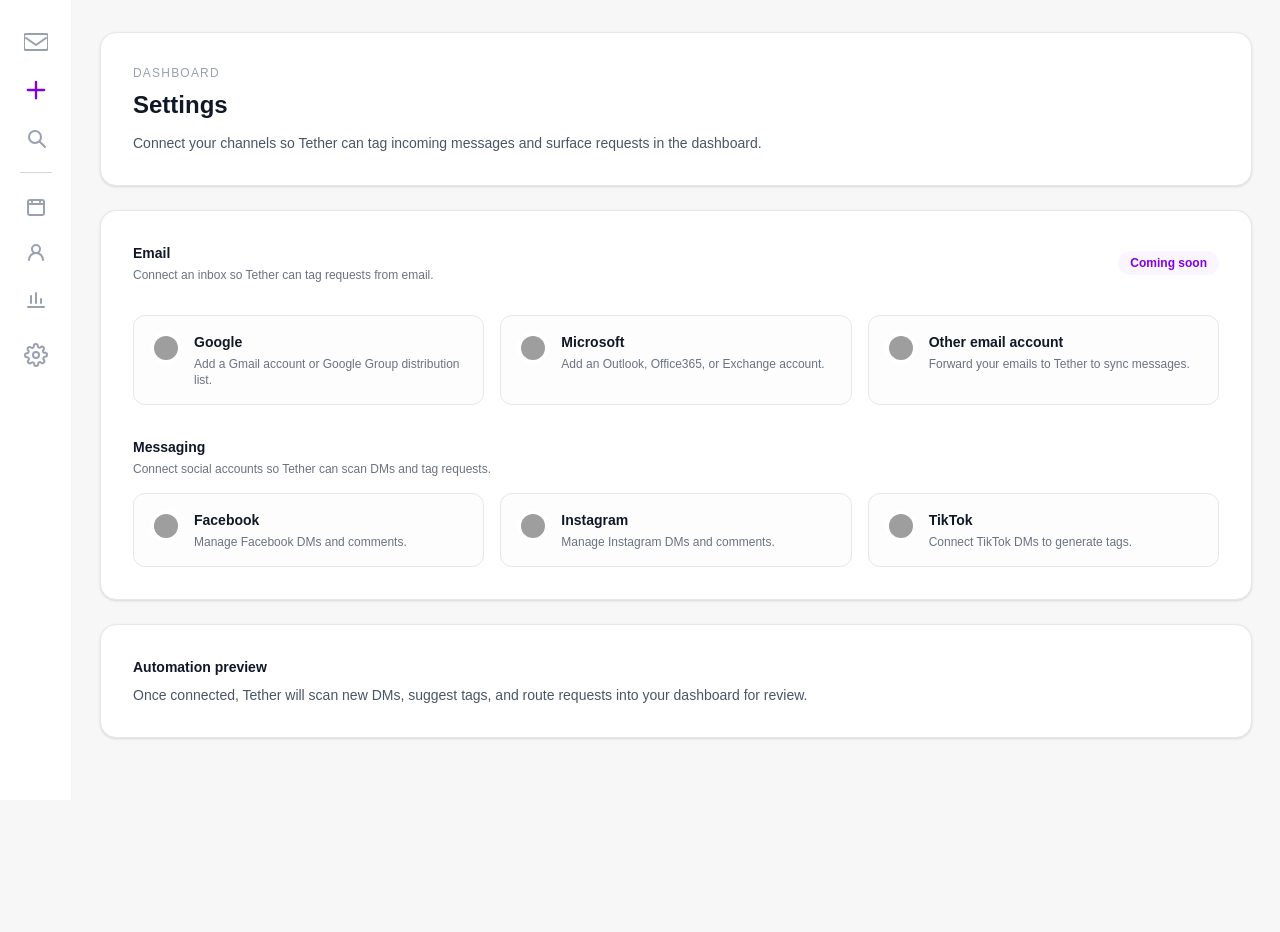
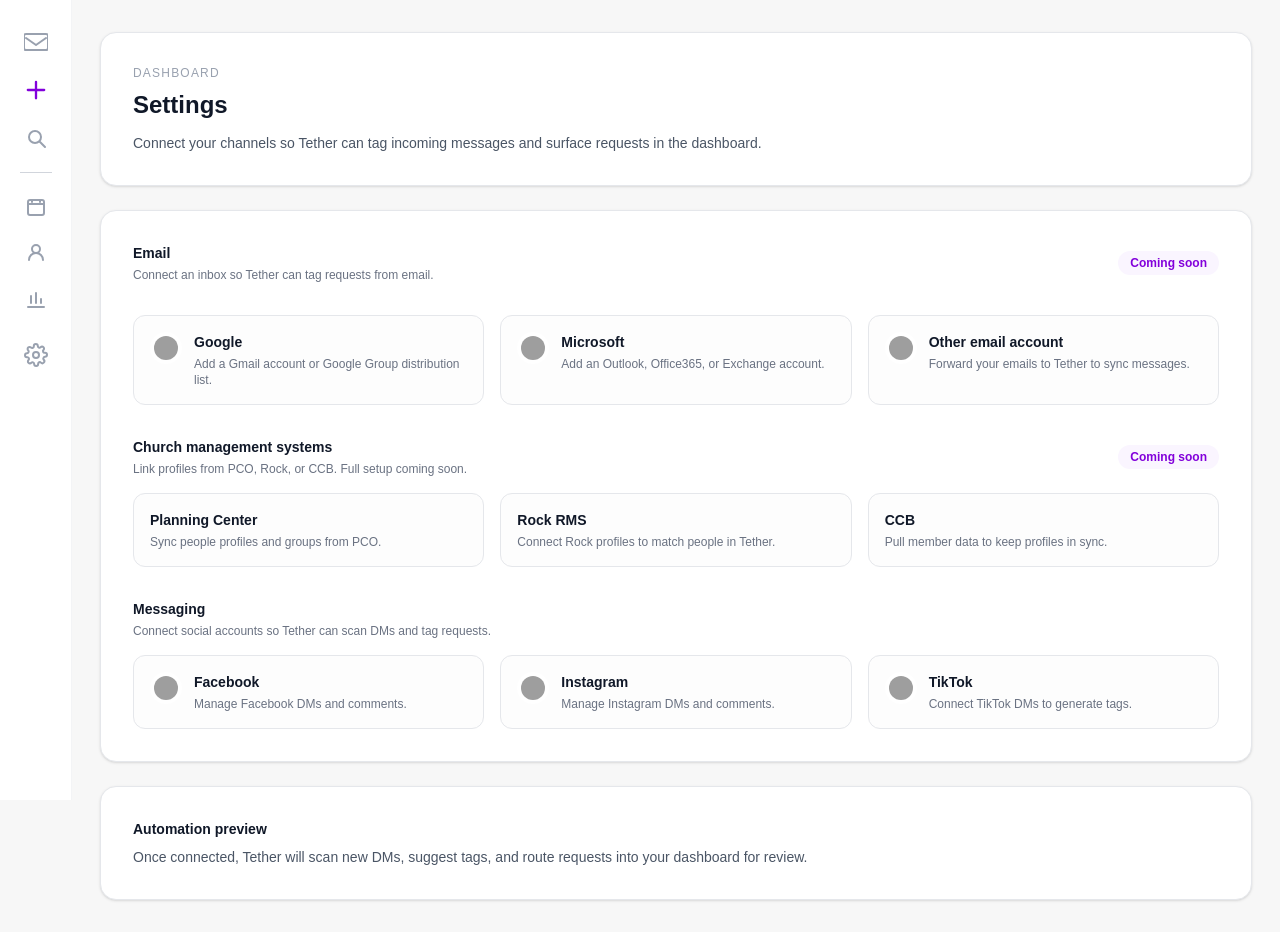
Before and after one commit to JustisZachary/TendV1-new, a Next.js app: page /settings in a window 1280 px wide. Before the commit the page ends 800 px from the top, so only its background shows below. Built offline with nearby package versions, Linux system fonts and the light colour scheme; grey boxes are pictures that could not be loaded.

Commit message:
Add church management systems section to settings page: Introduce new channels for Planning Center, Rock RMS, and CCB with descriptions, enhancing user awareness of upcoming features.

```diff
--- a/src/app/(app)/settings/page.tsx
+++ b/src/app/(app)/settings/page.tsx
@@ -37,6 +37,24 @@ const messagingChannels = [
     name: "TikTok",
     description: "Connect TikTok DMs to generate tags.",
     logoUrl: "https://logo.clearbit.com/tiktok.com",
+  },
+];
+
+const churchManagementChannels = [
+  {
+    id: "pco",
+    name: "Planning Center",
+    description: "Sync people profiles and groups from PCO.",
+  },
+  {
+    id: "rock",
+    name: "Rock RMS",
+    description: "Connect Rock profiles to match people in Tether.",
+  },
+  {
+    id: "ccb",
+    name: "CCB",
+    description: "Pull member data to keep profiles in sync.",
   },
 ];
 
@@ -92,6 +110,39 @@ export default function SettingsPage() {
         </div>
 
         <div>
+          <div className="flex items-center justify-between">
+            <div>
+              <h3 className="text-sm font-semibold text-gray-900">
+                Church management systems
+              </h3>
+              <p className="mt-1 text-xs text-gray-500">
+                Link profiles from PCO, Rock, or CCB. Full setup coming soon.
+              </p>
+            </div>
+            <span className="rounded-full bg-purple-50 px-3 py-1 text-xs font-semibold text-purple-700">
+              Coming soon
+            </span>
+          </div>
+          <div className="mt-4 grid gap-4 md:grid-cols-3">
+            {churchManagementChannels.map((channel) => (
+              <div
+                key={channel.id}
+                className="rounded-xl border border-gray-200 bg-gray-50/40 p-4"
+              >
+                <div>
+                  <p className="text-sm font-semibold text-gray-900">
+                    {channel.name}
+                  </p>
+                  <p className="mt-1 text-xs text-gray-500">
+                    {channel.description}
+                  </p>
+                </div>
+              </div>
+            ))}
+          </div>
+        </div>
+
+        <div>
           <h3 className="text-sm font-semibold text-gray-900">Messaging</h3>
           <p className="mt-1 text-xs text-gray-500">
             Connect social accounts so Tether can scan DMs and tag requests.
```
